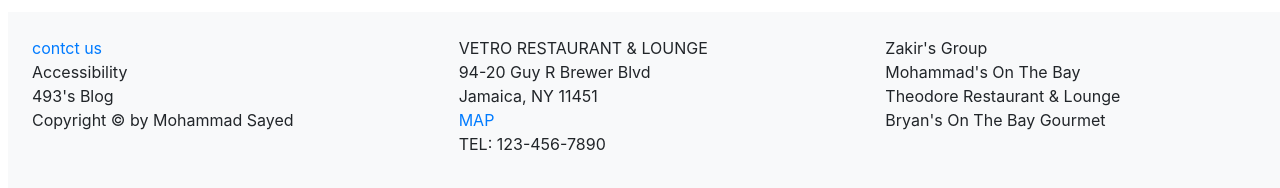
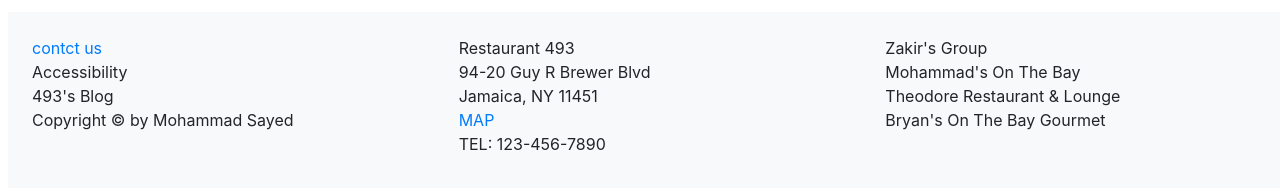
Before and after one commit to HBryan1/Restaurant_proj, a plain HTML site: page contactus.html in a window 1280 px wide. Shown: the part 2480-2668 px from the top of the page. Drawn offline with nearby package versions, Linux system fonts and the light colour scheme.

Commit message:
Update contactus.html

```diff
--- a/contactus.html
+++ b/contactus.html
@@ -177,7 +177,7 @@
         <div class="container-fluid m-2 bg-light">
             <div class="row">
                 <p class="col-lg-4 p-4"><a href="contactus.html">contct us </a> <br> Accessibility<br>493's Blog <br />Copyright © by Mohammad Sayed</p>
-                <p class="col-lg-4 p-4">VETRO RESTAURANT & LOUNGE <br> 94-20 Guy R Brewer Blvd <br> Jamaica, NY 11451 <br> <a href="contactus.html#map"> MAP</a> <br> TEL: 123-456-7890</p>
+                <p class="col-lg-4 p-4">Restaurant 493 <br> 94-20 Guy R Brewer Blvd <br> Jamaica, NY 11451 <br> <a href="contactus.html#map"> MAP</a> <br> TEL: 123-456-7890</p>
                 <p class="col-lg-4 p-4">Zakir's Group <br> Mohammad's On The Bay <br> Theodore Restaurant & Lounge <br> Bryan's On The Bay Gourmet </p>
             </div>
         </div>
```
